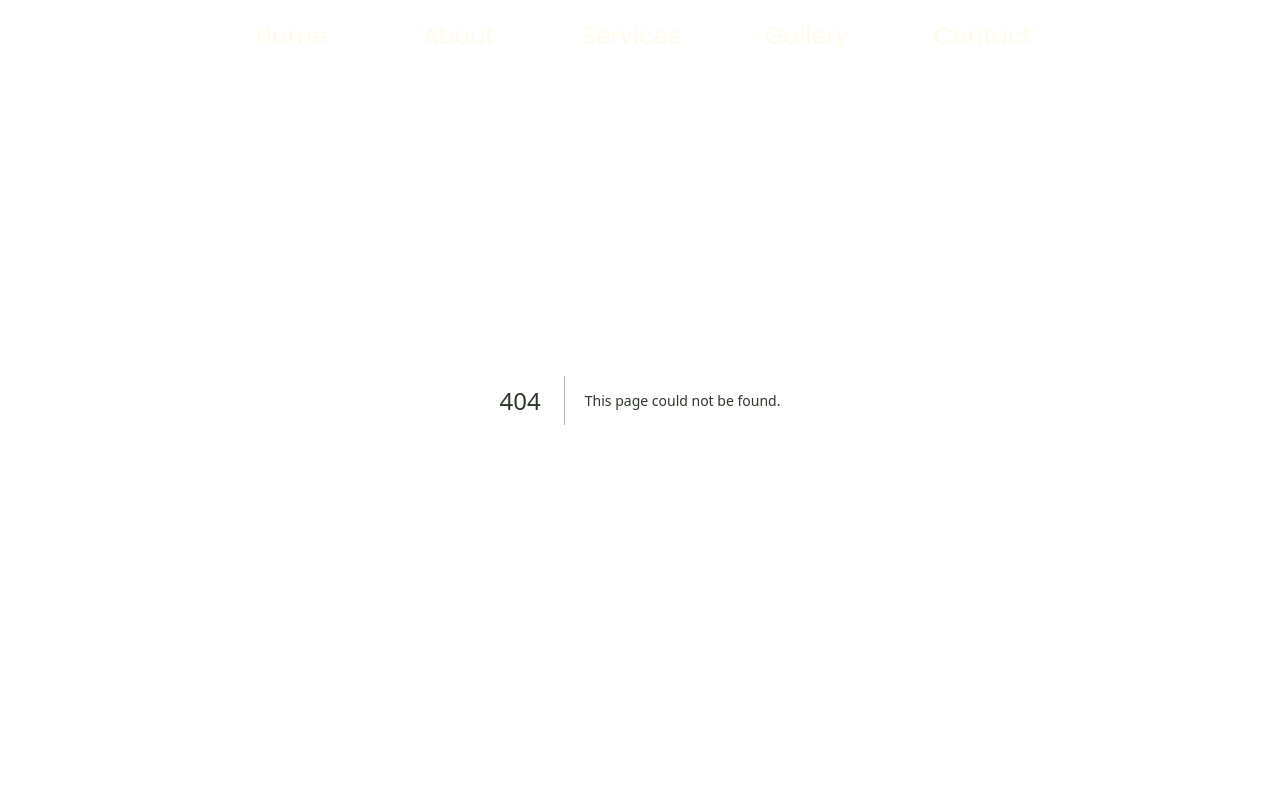
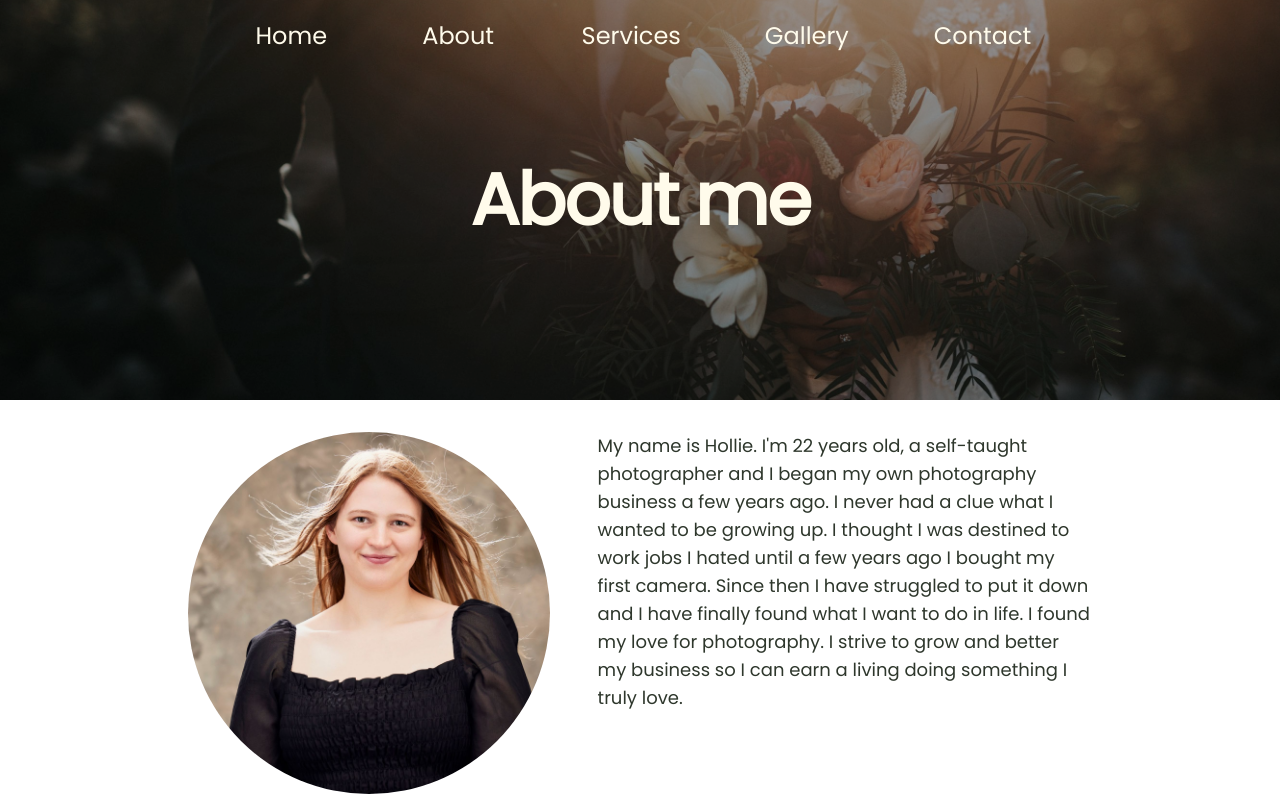
Before and after one commit to shadae-ellmers/hollie-ellmers-photography, a Next.js app: page /about in a window 1280 px wide. Before the commit this address had no page. Shown: the top 800 px of the page. Built offline with nearby package versions, Linux system fonts and the light colour scheme.

Commit message:
set up about page with old website content

```diff
--- /dev/null
+++ b/app/about/page.tsx
@@ -0,0 +1,40 @@
+'use client'
+
+import PageBanner from '@/components/PageBanner'
+import Image from 'next/image'
+
+export default function About() {
+  return (
+    <div>
+      <PageBanner
+        title="About me"
+        imageSrc="/images/wedding-1.jpeg"
+        imageAlt="wedding-1"
+      />
+      <div className="px-6 sm:px-12 py-8 lg:text-lg lg:max-w-[1000px] w-full flex flex-col md:flex-row justify-centre mx-auto">
+        <div className="flex flex-row justify-center md:block md:w-2/5">
+          <div className="relative rounded-full w-auto max-w-[300px] md:max-w-[500px] aspect-square h-auto overflow-hidden md:float-right">
+            <Image
+              src="/images/profile.jpg"
+              alt=""
+              className=""
+              width={500}
+              height={500}
+              objectFit="contain"
+            />
+          </div>
+        </div>
+        <p className="md:w-3/5 md:pl-8 lg:pl-12 pt-8 md:pt-0 relative">
+          My name is Hollie. I&apos;m 22 years old, a self-taught photographer
+          and I began my own photography business a few years ago. I never had a
+          clue what I wanted to be growing up. I thought I was destined to work
+          jobs I hated until a few years ago I bought my first camera. Since
+          then I have struggled to put it down and I have finally found what I
+          want to do in life. I found my love for photography. I strive to grow
+          and better my business so I can earn a living doing something I truly
+          love.
+        </p>
+      </div>
+    </div>
+  )
+}
```
Also changed, not shown: public/images/profile.jpg (added).
